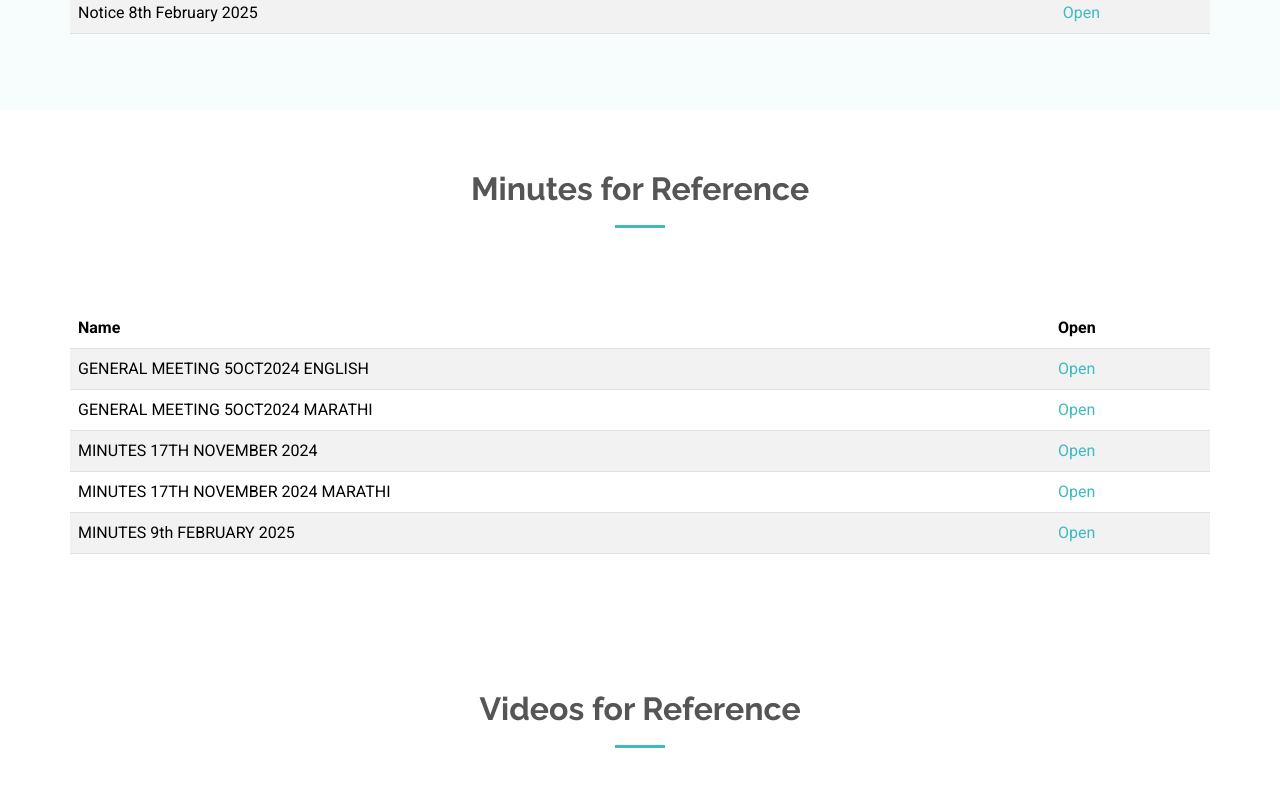
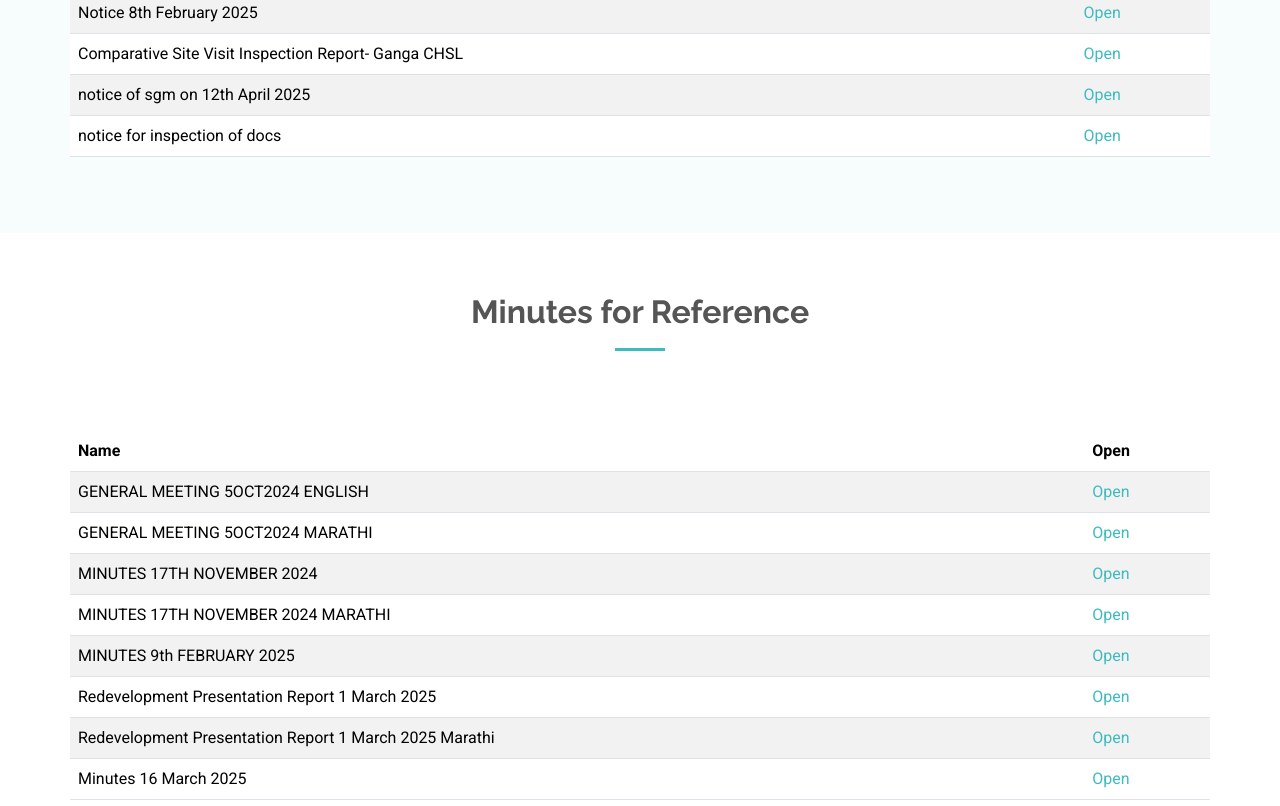
Before and after one commit to ganga-apartment-redevelopment/ganga-apartment-redevelopment.github.io, a plain HTML site: page index.html in a window 1280 px wide. Shown: the part 4214-5020 px from the top of the page. Drawn offline with Linux system fonts and the light colour scheme.

Commit message:
added minutes and documents

```diff
--- a/index.html
+++ b/index.html
@@ -487,7 +487,24 @@
                   <a href="assets/documents/Notice 8 Feb 2025.jpeg" target="_blank">Open</a>
                 </td>
               </tr>
-
+              <tr>
+                <td>Comparative Site Visit Inspection Report- Ganga CHSL</td>
+                <td>
+                  <a href="assets/documents/Comparative Site Visit Inspection Report- Ganga CHSL.pdf" target="_blank">Open</a>
+                </td>
+              </tr>
+              <tr>
+                <td>notice of sgm on 12th April 2025</td>
+                <td>
+                  <a href="assets/documents/notice of sgm on 12th April 2025.pdf" target="_blank">Open</a>
+                </td>
+              </tr>
+              <tr>
+                <td>notice for inspection of docs</td>
+                <td>
+                  <a href="assets/documents/notice for inspection of docs.pdf" target="_blank">Open</a>
+                </td>
+              </tr>
             </tbody>
           </table>
 
@@ -542,6 +559,24 @@
                 <td>MINUTES 9th FEBRUARY 2025</td>
                 <td>
                   <a href="assets/minutes/MINUTES OF MEETING HELD ON 9.pdf" target="_blank">Open</a>
+                </td>
+              </tr>
+              <tr>
+                <td>Redevelopment Presentation Report 1 March 2025</td>
+                <td>
+                  <a href="assets/minutes/Redevelopment Presentation Report 1 March 2025.pdf" target="_blank">Open</a>
+                </td>
+              </tr>
+              <tr>
+                <td>Redevelopment Presentation Report 1 March 2025 Marathi</td>
+                <td>
+                  <a href="assets/minutes/Redevelopment Presentation Report 1 March 2025 Marathi.pdf" target="_blank">Open</a>
+                </td>
+              </tr>
+              <tr>
+                <td>Minutes 16 March 2025 </td>
+                <td>
+                  <a href="assets/minutes/Minutes 16 March 2025 .pdf" target="_blank">Open</a>
                 </td>
               </tr>
             </tbody>
```
Also changed, not shown: 6 other files.
